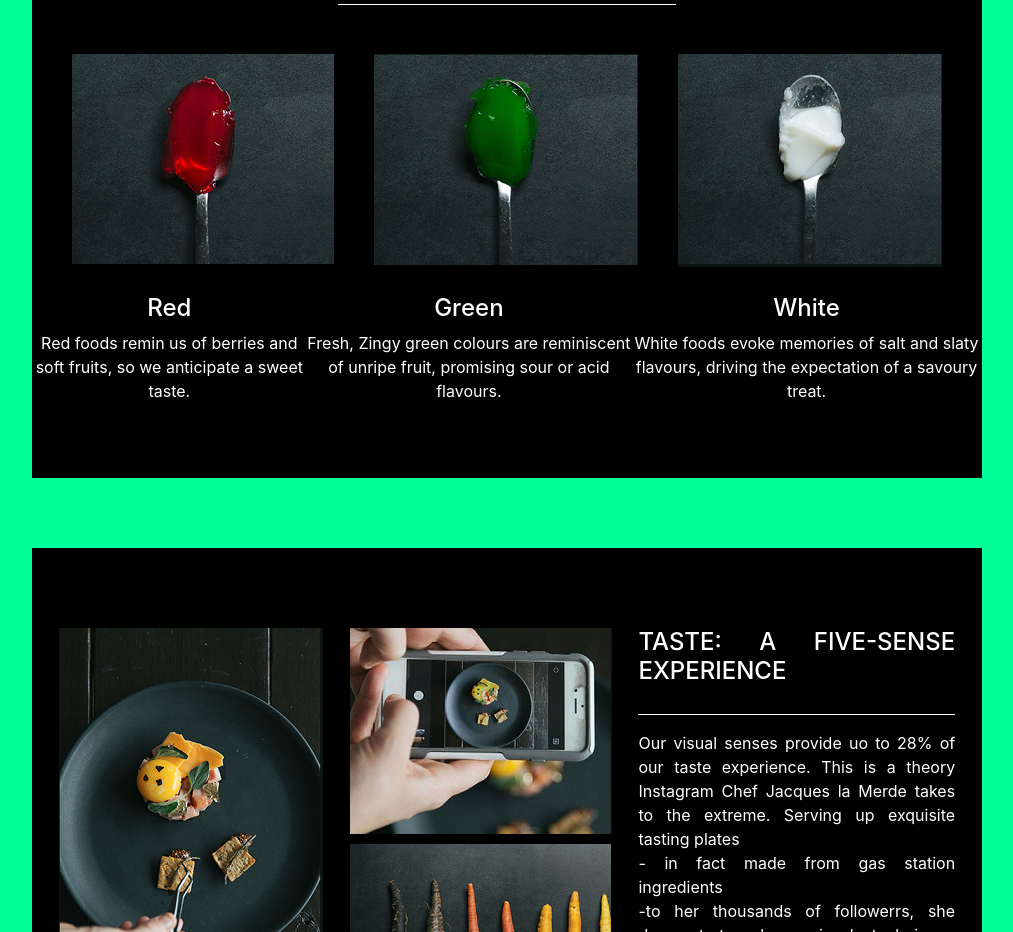
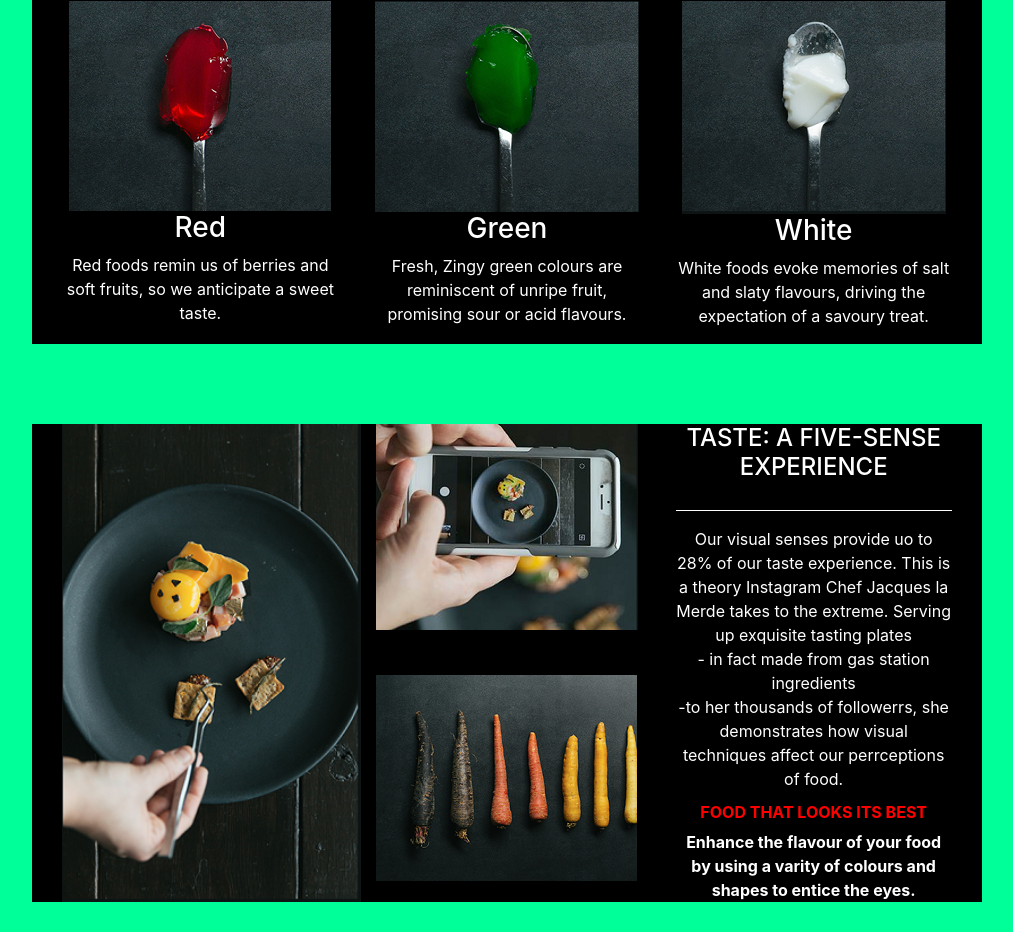
Before and after one commit to bhuvanatn/Foodie, a website: page src/index.html in a window 1280 px wide. Shown: the part 97-1029 px from the top of the page, without its empty margins (133-1146 px from the left). After the commit the page ends 999 px from the top, so only its background shows below. Drawn offline with Linux system fonts and the light colour scheme.

Commit message:
css changes

```diff
--- a/gulpfile.js
+++ b/gulpfile.js
@@ -25,9 +25,9 @@ gulp.task('less', function(){
    return gulp.src('src/less/*.less')
         .pipe(less())
         // .pipe(autoprefixer('last 3 versions'))
-        .pipe(autoprefixer({
-            browsers: ['last 2 version', 'safari 5', 'ie 8', 'ie 9', 'opera 12.1', 'ios 6', 'android 4']
-        }))
+        // .pipe(autoprefixer({
+            // browsers: ['last 2 version', 'safari 5', 'ie 8', 'ie 9', 'opera 12.1', 'ios 6', 'android 4']
+        // }))
         .pipe(minify())
         .pipe(gulp.dest('src/css'))
         .pipe(browserSync.stream());
--- a/src/index.html
+++ b/src/index.html
@@ -15,64 +15,55 @@
 </head>
 
 <body>
-    <div class="container">
     <section>
-            <div>
         <h2>
             <span class="textborder">Taste the colours</span>
         </h2>
+        <div class="container">
+            <div class="box">
+                <img src="images/red_spoon.png" alt="Red Spoon">
+                <h3>Red</h3>
+                <p>Red foods remin us of berries and soft fruits, so we anticipate a sweet taste.</p>
             </div>
-            <div class="part divCol1">
-                <div id="red_spoon">
-                    <a href="">
-                        <img src="images/red_spoon.png" alt="Red Spoon">
-                    </a>
+            <div class="box">
+                <img src="images/green_spoon.png" alt="Green Spoon">
+                <h3>Green</h3>
+                <p>Fresh, Zingy green colours are reminiscent of unripe fruit, promising sour or acid flavours.</p>
             </div>
-                <div id="green_spoon">
-                    <a href="">
-                        <img src="images/green_spoon.png" alt="Green Spoon">
-                    </a>
-                </div>
-                <div id="white_spoon">
-                    <a href="">
+            <div class="box">
                 <img src="images/white_spoon.png" alt="White Spoon">
-                    </a>
-                </div>
-            </div>
-            <div class="part divCol1">
-                <div>
-                    <h4>Red</h4>Red foods remin us of berries and soft fruits, so we anticipate a sweet taste.</div>
-                <div>
-                    <h4>Green</h4>Fresh, Zingy green colours are reminiscent of unripe fruit, promising sour or acid flavours.</div>
-                <div>
-                    <h4>White</h4>White foods evoke memories of salt and slaty flavours, driving the expectation of a savoury
-                    treat.
+                <h3>White</h3>
+                <p>White foods evoke memories of salt and slaty flavours, driving the expectation of a savoury treat.</p>
             </div>
         </div>
     </section>
+
+
+
     <div style="height: 20px;"></div>
+    <div>
         <section>
-
-            <div class="part part2">
-                <div>
+            <div class="container">
+                <div class="box">
                     <a href="" class="pop">
-                        <img src="images/shapes1.png" alt="">
+                        <img src="images/shapes1.png" alt="" style="height: 100%;">
                     </a>
                 </div>
+                <div class="box">
+                    <!-- <a href="" class="pop"> -->
                     <div>
+                        <img src="images/shapes2.png" alt="">
+                    </div>
+
+                    <!-- </a> -->
+                    <!-- <a href="" class="pop"> -->
                     <div>
-                        <a href="" class="pop">
-                            <img src="images/shapes2.png" alt="">
-                        </a>
+                        <img src="images/shapes3.png" alt="" style="margin-top: 45px">
                      </div>
-                    <div style="height:10px;"></div>
-                    <div>
-                        <a href="" class="pop">
-                            <img src="images/shapes3.png" alt="">
-                        </a>
+                    <!-- /*style="margin-top: 45px">*/ -->
+                    <!-- </a> -->
                 </div>
-                </div>
-                <div class="divCol2">
+                <div class="box">
                     <div class="textborder">
                         <h4>Taste: a five-sense Experience</h4>
                     </div>
--- a/src/less/style.less
+++ b/src/less/style.less
@@ -9,6 +9,22 @@ body {
   margin: 0;
   padding: 0;
 }
+@media  only screen and (min-width: 768px) {
+  .container {
+    margin-top: 60px;
+    display: flex;
+    // border: 2px solid yellow;
+    justify-content: space-around;
+  }
+}
+
+.container div {
+  // border: 2px solid aqua;
+}
+.box {
+  flex-basis: 30%;
+  justify-content: space-between;
+}
 .textborder {
   position: relative;
   top: 18px;
@@ -19,95 +35,16 @@ body {
 .textborder:nth-last-child(2) {
   top: 0px;
 }
-.part:nth-child(3) {
-  position: relative;
-  top: 45px;
-}
 
 section {
+  width: @width;
   background-color: black;
-  height: @height;
-  width: @width;
   color: white;
   text-align: center;
   margin: auto;
-  margin-top: 25px;
-  margin-bottom: 25px;
-
-  .part {
-    position: relative;
-    top: 80px;
-    height: 275px;
-    display: flex;
-    justify-content: space-evenly;
-    .divCol1 {
-      width: @width / 3 - 75px;
-    }
-    .part2 {
-      padding: 50px 10px 50px 10px;
-    }
-    .divCol2 {
-      text-align: justify;
-      width: @width / 3;
-    }
-    h6 {
-      text-transform: uppercase;
-      color: red;
-      margin-top: 12px;
-    }
-  }
 }
-// @media only screen and (max-width: 320px) {
-//   body {
-//       background-color: blue;
-//   }
-//   .textborder {
-//     position: relative;
-//     top: 18px;
-//     border-bottom: 1px solid white;
-//     text-transform: uppercase;
-//     padding-bottom: 20px;
-//     font-size: 18px;
-//   }
-//   .part:nth-child(3) {
-//     position: relative;
-//     top: -23px;
-//   }
-//   section {
-//     background-color: black;
-//     height: @height + 500px;
-//     width: @width/5;
-//     color: white;
-//     text-align: center;
-//     margin: auto;
-//     margin-top: 25px;
-//     margin-bottom: 25px;
-//     font-size: 12px;
-//     // img{
-//     //   height: 110px;
-//     // }
-
-//     .part {
-//       position: relative;
-//       top: 80px;
-//       height: 275px;
-//       flex: 50%;
-//       // justify-content: s
-//       .divCol1 {
-//         width: @width / 5;
-//       }
-//       .part2 {
-//         padding: 50px 10px 50px 10px;
-//       }
-//       .divCol2 {
-//         text-align: justify;
-//         width: @width / 3;
-//       }
-//       h6 {
-//         text-transform: uppercase;
-//         color: red;
-//         margin-top: 12px;
-//       }
-//     }
-//   }
-// }
+h6 {
+  text-transform: uppercase;
+  color: red;
+  margin-top: 12px;
+}
```
Also changed, not shown: src/css/style.css. Lines whose indentation alone changed are shown as unchanged.
